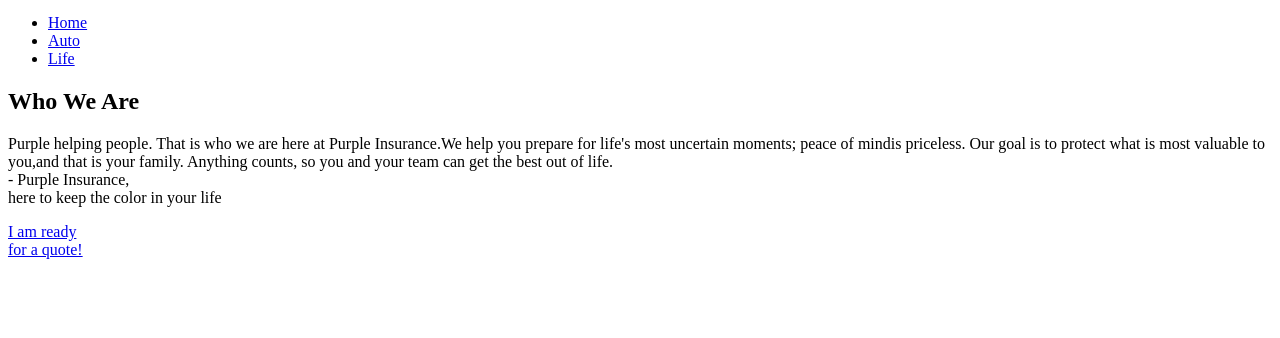
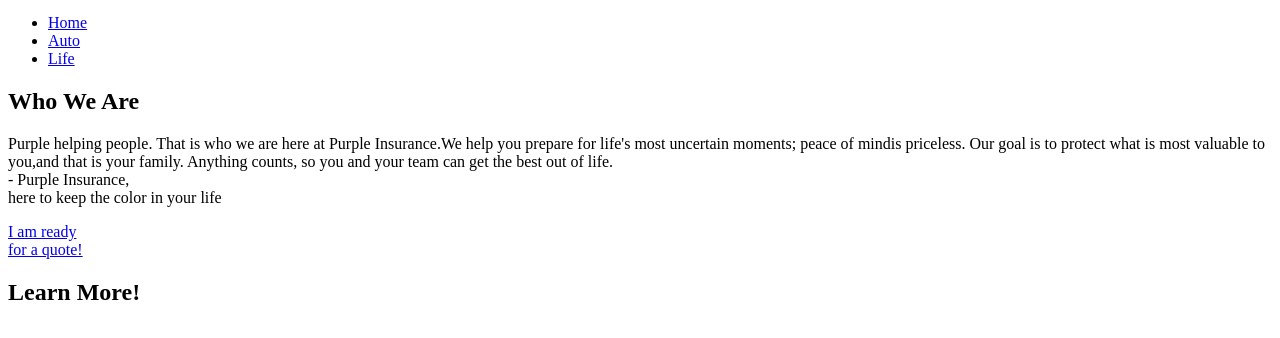
Before and after one commit to fatimuxx/SeniorProjectFinal, a plain HTML site: page index.html in a window 1280 px wide. Shown: the part 28-366 px from the top of the page. Drawn offline with Linux system fonts and the light colour scheme.

Commit message:
learn more section
adding learn more section

```diff
--- a/index.html
+++ b/index.html
@@ -19,6 +19,7 @@
         </nav>
 </header>
 <main class="main-content">
+
     <section class="about">
        <!-- About section -->
         <div>
@@ -29,12 +30,18 @@
     here to keep the color in your life
             </p>
         </div>
+
         <!--CTA BUTTON-->
         <a class="quote-button" href="getquote.html">
             I am ready <br>
             for a quote!
         </a>
     </section>
+
+<!--Learn More Section-->
+    <section class="learn-more">
+        <h2 class="learn-more-title">Learn More!</h2>
+    </section>
 </main>
 
 
```
